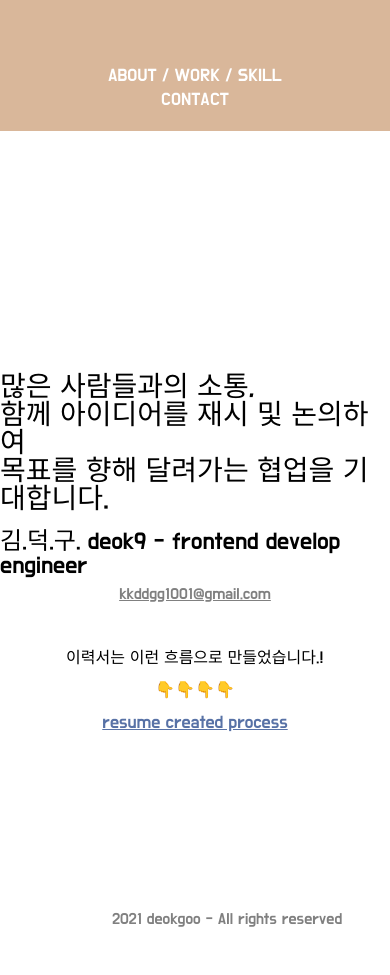
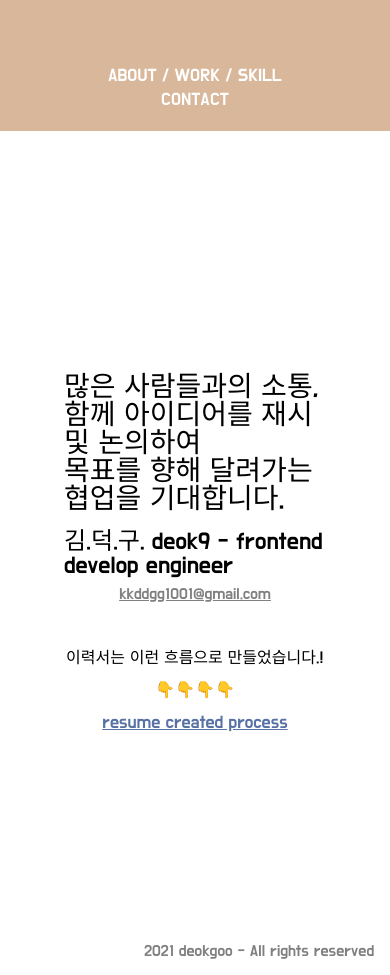
Before and after one commit to deokgoo/react-resume, a React (Create React App) app: page / in a window 390 px wide. Shown: the part 7900-8875 px from the top of the page. Built offline with nearby package versions, Linux system fonts and the light colour scheme; some icons are missing.

Commit message:
fix: mobile version design

```diff
--- a/src/components/contact-section/contact-section.module.scss
+++ b/src/components/contact-section/contact-section.module.scss
@@ -8,10 +8,12 @@
 .card__navi {color:white;}
 
 .container {
+  padding: 4rem;
   display: flex;
   justify-content: center;
   align-items: center;
   min-height: 100vh;
+  box-sizing: border-box;
 }
 
 .content {
@@ -61,3 +63,10 @@
   right: 3rem;
   color: gray;
 }
+
+@media screen and (max-width: 780px) {
+  .reserved {
+    right: 1rem;
+    bottom: 1rem;
+  }
+}
```
